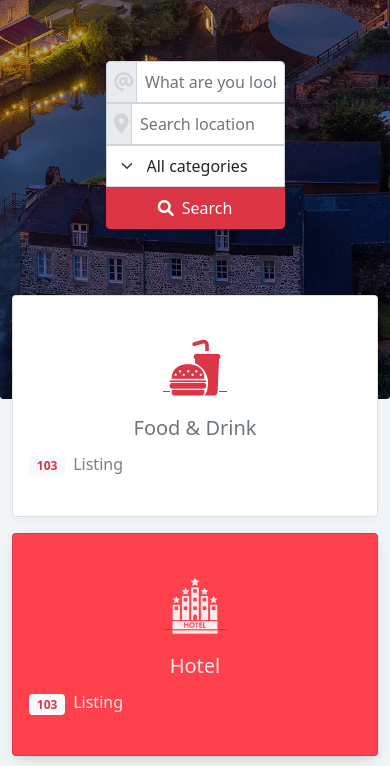
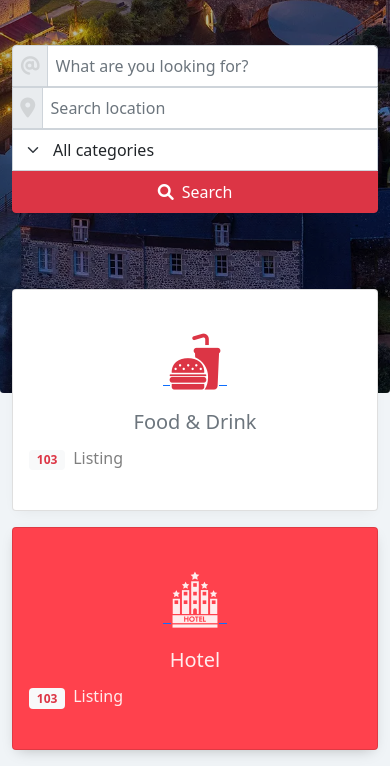
Before and after one commit to ZeynabYad/DirecTone, a website built with Parcel: page index.html in a window 390 px wide. Shown: the part 451-1217 px from the top of the page. Built offline with nearby package versions, Linux system fonts and the light colour scheme; files whose address does not match are found by name.

Commit message:
Edit header height.

```diff
--- a/css/layout.css
+++ b/css/layout.css
@@ -55,11 +55,7 @@ a {
   padding: 0.5rem 1rem;
   font-size: 1rem;
 }
-.header
-  .input-group
-  > :not(:first-child):not(.dropdown-menu):not(.valid-tooltip):not(.valid-feedback):not(.invalid-tooltip):not(.invalid-feedback) {
-  margin-left: -5px;
-}
+
 .header .input-group-text {
   padding: 0.375rem 0.4rem 0.375rem 0.45rem !important;
 }
@@ -67,7 +63,7 @@ a {
   background: url(../images/bg.webp);
   width: 100%;
   height: 100vh;
-  min-height: 850px;
+  min-height: 800px;
   position: relative;
   background-size: cover;
   background-repeat: no-repeat;
@@ -589,6 +585,9 @@ footer a:hover{
   }
 }
 @media (min-width: 992px) {
+  .header.card {
+    min-height: 700px;
+  }
   .bg-lg-transparent {
     --bs-bg-opacity: 1;
     background-color: transparent !important;
--- a/index.html
+++ b/index.html
@@ -12,7 +12,7 @@
   <link rel="stylesheet" href="css/layout.css" />
   <link href="https://unpkg.com/aos@2.3.1/dist/aos.css" rel="stylesheet">
 
-  <title>Directone</title>
+  <title>DirectoneByZeynab</title>
 </head>
 
 <body data-aos-easing="ease" data-aos-duration="400" data-aos-delay="0">
@@ -42,7 +42,7 @@
             </div>
           </div>
         </div>
-        <nav class="navbar navbar-expand-lg navbar-dark bg-dark bg-lg-transparent py-4 mb-5">
+        <nav class="navbar navbar-expand-lg navbar-dark bg-dark bg-lg-transparent py-3 mb-5">
           <div class="container-fluid container-lg">
             <a class="navbar-brand">
               <div class="d-flex align-items-center">
@@ -89,9 +89,9 @@
         </p>
         <div class="container">
           <div class="row justify-content-center">
-            <div class="col-9">
+            <div class="col-12 col-md-9">
               <form class="row row-cols-lg-4 g-0 align-items-center justify-content-center my-5">
-                <div class="col-8">
+                <div class="col-12">
                   <label class="visually-hidden" for="inlineFormInputGroupSearch">Search</label>
                   <div class="input-group input-group-lg">
                     <div class="input-group-text rounded-top-left rounded-lg-start">
@@ -101,7 +101,7 @@
                       id="inlineFormInputGroupSearch" placeholder="What are you looking for?" />
                   </div>
                 </div>
-                <div class="col-8">
+                <div class="col-12">
                   <label class="visually-hidden" for="inlineFormInputGroupLocation">Location</label>
                   <div class="input-group input-group-lg">
                     <div class="input-group-text"><i class="fa-solid fa-location-dot"></i></div>
@@ -109,7 +109,7 @@
                       placeholder="Search location" />
                   </div>
                 </div>
-                <div class="col-8">
+                <div class="col-12">
                   <label class="visually-hidden" for="inlineFormSelectPref">Preference</label>
                   <select class="form-select form-select-lg " id="inlineFormSelectPref">
                     <option selected>All categories</option>
@@ -118,7 +118,7 @@
                     <option value="3">Three</option>
                   </select>
                 </div>
-                <div class="col-8">
+                <div class="col-12">
                   <button type="submit"
                     class="btn btn-lg btn-danger w-100 rounded-bottom rounded-lg-end rounded-lg-bottom-left-0">
                     <i class="fa fa-search me-2"></i>Search
```
